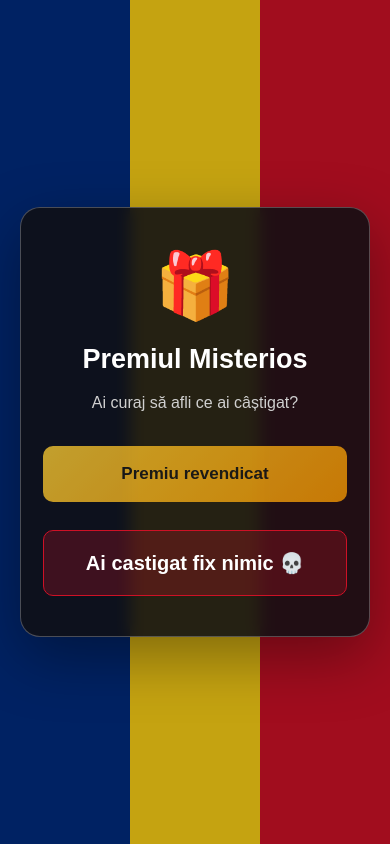
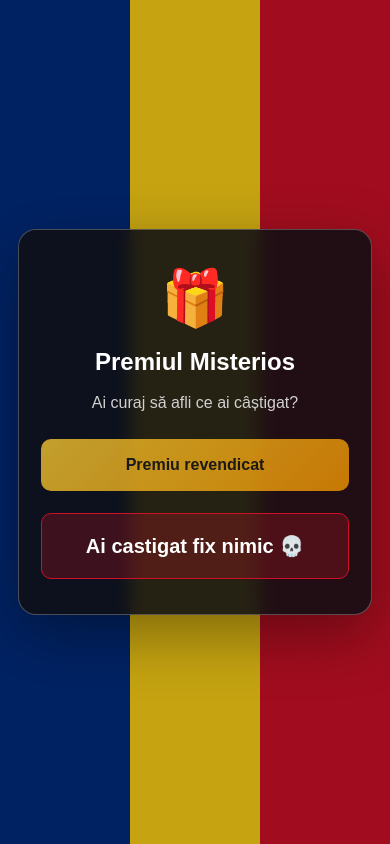
Before and after one commit to bogdanmihail6694-lang/Site-Smecher, a plain HTML site: page index.html in a window 390 px wide. Both pictures are taken after a click on the button "Apasă pentru premiu". Drawn offline with Linux system fonts and the light colour scheme.

Commit message:
Optimizeaza designul pentru telefoane

```diff
--- a/style.css
+++ b/style.css
@@ -1,14 +1,22 @@
 
+/* RESET */
 * {
     margin: 0;
     padding: 0;
     box-sizing: border-box;
 }
 
+html {
+    min-height: 100%;
+}
+
+/* PAGINA */
 body {
     min-height: 100vh;
+    min-height: 100dvh;
+    width: 100%;
     font-family: Arial, Helvetica, sans-serif;
-    overflow: hidden;
+    overflow-x: hidden;
 
     /* Steagul Romaniei pe tot fundalul */
     background: linear-gradient(
@@ -22,20 +30,28 @@ body {
     );
 }
 
+/* CONTAINERUL PRINCIPAL */
 .container {
+    width: 100%;
     min-height: 100vh;
+    min-height: 100dvh;
+
     display: flex;
     justify-content: center;
     align-items: center;
+
     padding: 20px;
 
     /* Intunecam putin fundalul pentru contrast */
     background: rgba(0, 0, 0, 0.22);
 }
 
+/* CARD */
 .card {
     width: 100%;
     max-width: 480px;
+    min-width: 0;
+
     padding: 50px 35px;
     text-align: center;
 
@@ -45,30 +61,43 @@ body {
 
     box-shadow: 0 20px 60px rgba(0, 0, 0, 0.35);
     backdrop-filter: blur(8px);
+    -webkit-backdrop-filter: blur(8px);
 
     animation: appear 0.7s ease;
 }
 
+/* EMOJI */
 .emoji {
     font-size: 65px;
     margin-bottom: 20px;
+    line-height: 1.2;
 }
 
+/* TITLU */
 h1 {
     color: #ffffff;
     font-size: 32px;
+    line-height: 1.25;
     margin-bottom: 15px;
+    overflow-wrap: anywhere;
 }
 
+/* TEXT */
 p {
     color: #d0d0d0;
     font-size: 16px;
     line-height: 1.6;
     margin-bottom: 30px;
+    overflow-wrap: anywhere;
 }
 
+/* BUTON */
 button {
+    display: block;
     width: 100%;
+    max-width: 100%;
+    min-height: 52px;
+
     padding: 18px 20px;
 
     background: linear-gradient(135deg, #ffcf33, #ff9d00);
@@ -77,9 +106,13 @@ button {
     border: none;
     border-radius: 10px;
 
+    font-family: inherit;
     font-size: 17px;
     font-weight: 800;
+    line-height: 1.4;
+
     cursor: pointer;
+    overflow-wrap: anywhere;
 
     transition: transform 0.2s, box-shadow 0.2s;
 }
@@ -98,9 +131,11 @@ button:disabled {
     opacity: 0.75;
 }
 
+/* REZULTATUL PREMIULUI */
 .result {
     display: none;
     margin-top: 28px;
+    margin-bottom: 0;
     padding: 20px 12px;
 
     color: #ffffff;
@@ -110,6 +145,9 @@ button:disabled {
 
     font-size: 23px;
     font-weight: 900;
+    line-height: 1.4;
+
+    overflow-wrap: anywhere;
 }
 
 .result.show {
@@ -117,6 +155,7 @@ button:disabled {
     animation: appear 0.4s ease;
 }
 
+/* ANIMATII */
 @keyframes appear {
     from {
         opacity: 0;
@@ -129,16 +168,79 @@ button:disabled {
     }
 }
 
-@media (max-width: 480px) {
+/* TABLETE SI TELEFOANE */
+@media (max-width: 600px) {
+    .container {
+        padding: 18px;
+    }
+
     .card {
-        padding: 40px 22px;
+        width: 100%;
+        max-width: 420px;
+        padding: 35px 22px;
+        border-radius: 18px;
+    }
+
+    .emoji {
+        font-size: 55px;
+        margin-bottom: 16px;
     }
 
     h1 {
-        font-size: 27px;
+        font-size: clamp(24px, 6vw, 29px);
+        margin-bottom: 14px;
+    }
+
+    p {
+        font-size: 16px;
+        line-height: 1.5;
+        margin-bottom: 24px;
+    }
+
+    button {
+        min-height: 50px;
+        padding: 15px 12px;
+        font-size: 16px;
     }
 
     .result {
+        margin-top: 22px;
+        padding: 18px 10px;
         font-size: 20px;
     }
 }
+
+/* TELEFOANE FOARTE MICI */
+@media (max-width: 360px) {
+    .container {
+        padding: 12px;
+    }
+
+    .card {
+        padding: 28px 16px;
+    }
+
+    .emoji {
+        font-size: 48px;
+    }
+
+    h1 {
+        font-size: 24px;
+    }
+
+    .result {
+        font-size: 18px;
+    }
+}
+
+/* ECRANE JOASE: permite derularea daca este necesar */
+@media (max-height: 500px) {
+    .container {
+        align-items: flex-start;
+    }
+
+    .card {
+        margin-top: 8px;
+        margin-bottom: 8px;
+    }
+}
```
